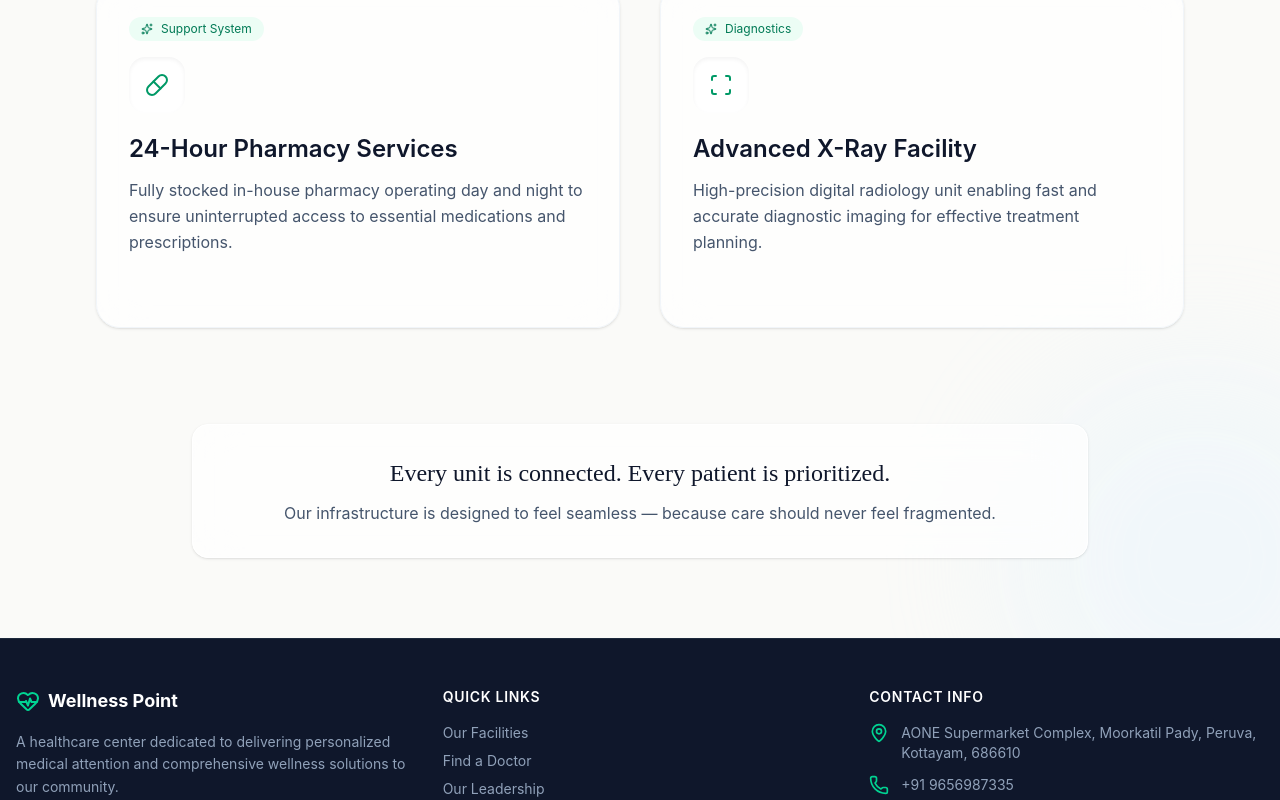
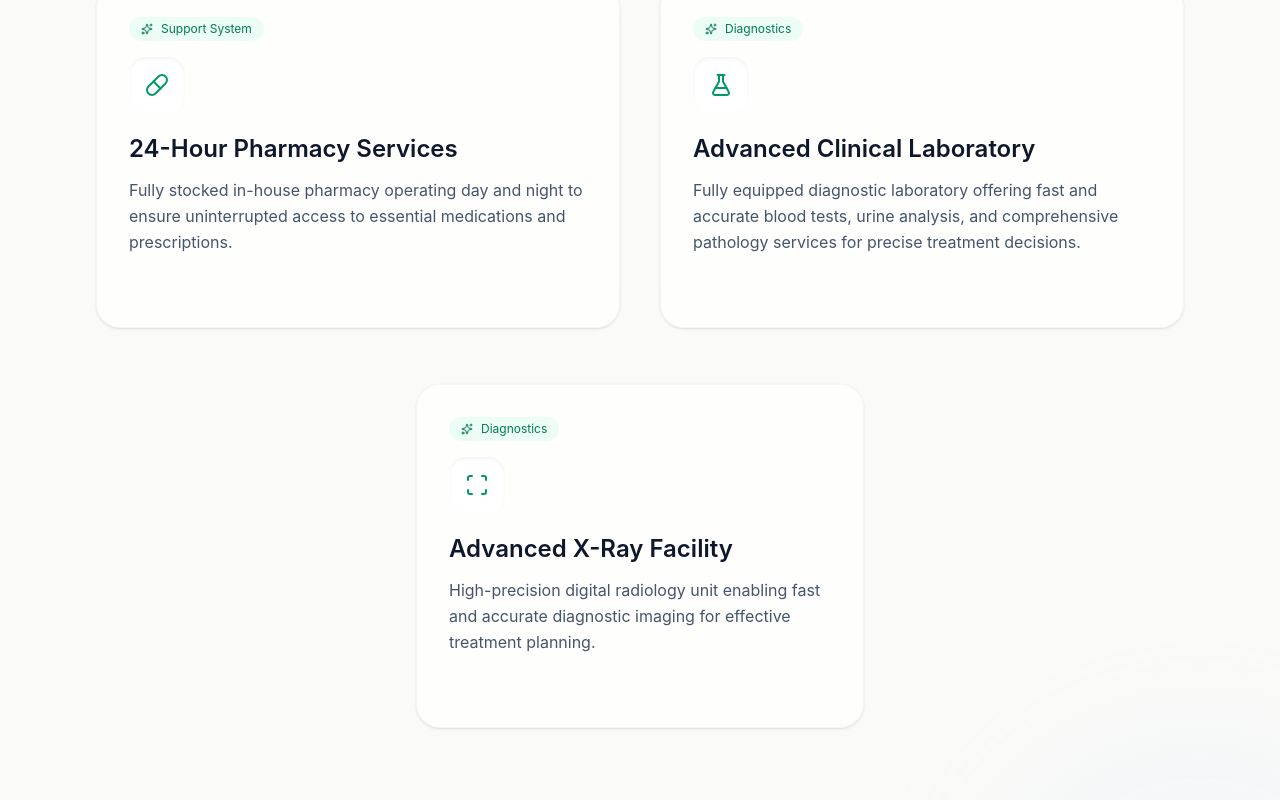
Before and after one commit to aakashninan/Wellness-Point-Hospital-Website, a React (Vite) app: page /facilities in a window 1280 px wide. Shown: the part 1040-1840 px from the top of the page. Built offline with nearby package versions, Linux system fonts and the light colour scheme.

Commit message:
Added lab

```diff
--- a/src/Pages/Facilities.jsx
+++ b/src/Pages/Facilities.jsx
@@ -1,5 +1,5 @@
 import { useState } from 'react';
-import { Clock, Home, Pill, Scan, Sparkles, Shield, Activity } from 'lucide-react';
+import { Clock, Home, Pill, Scan, FlaskConical, Sparkles, Shield, Activity } from 'lucide-react';
 
 export default function Facilities() {
   const [activeIndex, setActiveIndex] = useState(null);
@@ -23,10 +23,12 @@ export default function Facilities() {
       icon: Pill,
       tag: 'Support System',
     },
+
+    // ✅ NEW LABORATORY (replaces X-Ray position)
     {
-      title: 'Advanced X-Ray Facility',
-      desc: 'High-precision digital radiology unit enabling fast and accurate diagnostic imaging for effective treatment planning.',
-      icon: Scan,
+      title: 'Advanced Clinical Laboratory',
+      desc: 'Fully equipped diagnostic laboratory offering fast and accurate blood tests, urine analysis, and comprehensive pathology services for precise treatment decisions.',
+      icon: FlaskConical,
       tag: 'Diagnostics',
     },
   ];
@@ -55,7 +57,7 @@ export default function Facilities() {
         </p>
       </div>
 
-      {/* STATS STRIP (MAKES IT FEEL BIGGER) */}
+      {/* STATS STRIP */}
       <div className="grid grid-cols-2 md:grid-cols-4 gap-4 max-w-5xl mx-auto mb-16 relative z-10">
         {[
           { icon: Shield, label: '24/7 Safety' },
@@ -92,37 +94,61 @@ export default function Facilities() {
               ${isActive ? 'shadow-2xl scale-[1.02] border-emerald-200' : 'shadow-sm border-slate-100'}`}
             >
 
-              {/* HOVER GLOW */}
               <div className="absolute inset-0 opacity-0 group-hover:opacity-100 transition duration-500 bg-gradient-to-br from-emerald-50 via-transparent to-transparent" />
 
-              {/* TAG */}
               <div className="relative z-10 mb-4 inline-flex items-center gap-2 text-xs px-3 py-1 rounded-full bg-emerald-50 text-emerald-700">
                 <Sparkles className="h-3 w-3" />
                 {item.tag}
               </div>
 
-              {/* ICON */}
               <div className="relative z-10 w-14 h-14 rounded-2xl bg-white shadow-inner flex items-center justify-center mb-5 group-hover:scale-110 transition">
                 <Icon className="h-6 w-6 text-emerald-600" />
               </div>
 
-              {/* TITLE */}
               <h2 className="relative z-10 text-xl md:text-2xl font-semibold text-slate-900 mb-3">
                 {item.title}
               </h2>
 
-              {/* DESCRIPTION */}
               <p className="relative z-10 text-slate-600 leading-relaxed text-base">
                 {item.desc}
               </p>
 
-              {/* FAKE "EXPANSION ENERGY" TEXT (MAKES IT FEEL BIGGER SYSTEM) */}
               <div className="relative z-10 mt-6 text-xs text-emerald-600 opacity-0 group-hover:opacity-100 transition">
                 Integrated into hospital-wide care network →
               </div>
             </div>
           );
         })}
+      </div>
+
+      {/* ✅ X-RAY MOVED TO BOTTOM CENTER */}
+      <div className="flex justify-center mt-14 relative z-10">
+        <div className="w-full max-w-md group cursor-pointer rounded-3xl border bg-white/70 backdrop-blur-xl p-8 shadow-sm hover:shadow-2xl transition-all duration-500 hover:scale-[1.03] border-slate-100">
+
+          <div className="absolute inset-0 opacity-0 group-hover:opacity-100 transition bg-gradient-to-br from-emerald-50 via-transparent to-transparent rounded-3xl" />
+
+          <div className="relative z-10 mb-4 inline-flex items-center gap-2 text-xs px-3 py-1 rounded-full bg-emerald-50 text-emerald-700">
+            <Sparkles className="h-3 w-3" />
+            Diagnostics
+          </div>
+
+          <div className="relative z-10 w-14 h-14 rounded-2xl bg-white shadow-inner flex items-center justify-center mb-5 group-hover:scale-110 transition">
+            <Scan className="h-6 w-6 text-emerald-600" />
+          </div>
+
+          <h2 className="relative z-10 text-xl md:text-2xl font-semibold text-slate-900 mb-3">
+            Advanced X-Ray Facility
+          </h2>
+
+          <p className="relative z-10 text-slate-600 leading-relaxed text-base">
+            High-precision digital radiology unit enabling fast and accurate diagnostic imaging for effective treatment planning.
+          </p>
+
+          <div className="relative z-10 mt-6 text-xs text-emerald-600 opacity-0 group-hover:opacity-100 transition">
+            Integrated into hospital-wide care network →
+          </div>
+
+        </div>
       </div>
 
       {/* FOOTER INSIGHT STRIP */}
```
